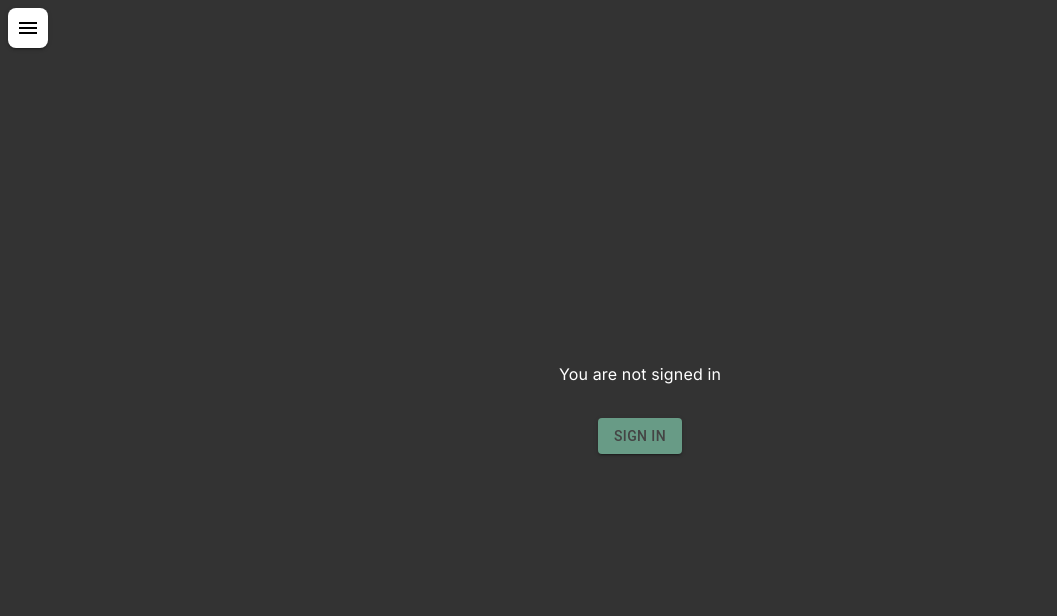
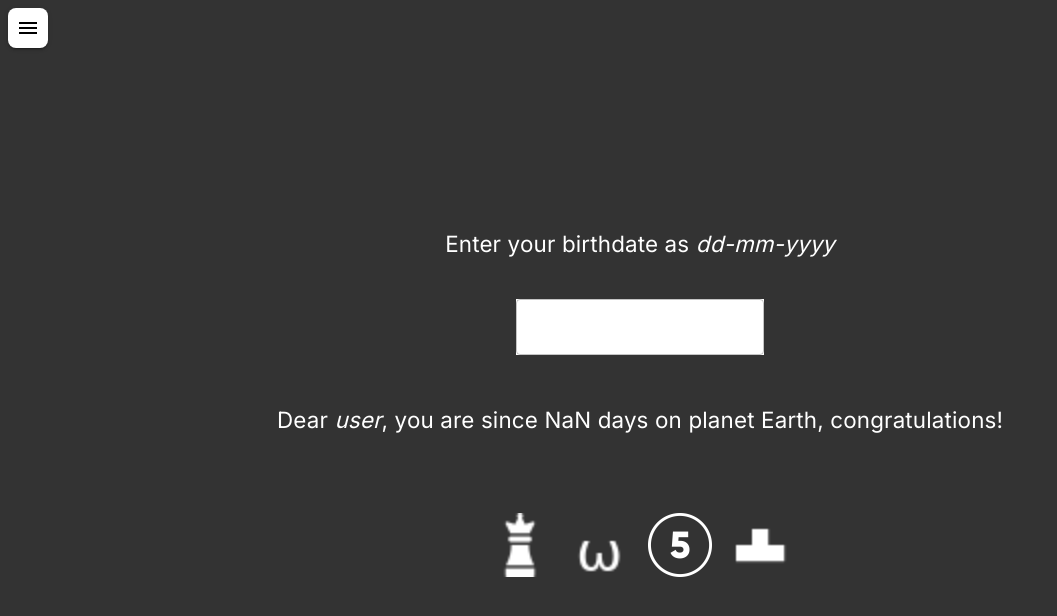
Before and after one commit to JorgeMartinezPizarro/bookmarks, a Next.js app: page /bookmarks/ in a window 1280 px wide. Shown: the top 616 px of the page, without its empty margins (0-1057 px from the left). Built offline with nearby package versions, Linux system fonts and the light colour scheme; no server answers.

Commit message:
Update page.tsx

```diff
--- a/app/page.tsx
+++ b/app/page.tsx
@@ -49,7 +49,7 @@ const AgePage = () => {
     );
   }
 
-  if (process.env.NEXT_PUBLIC_ENABLE_LOGIN != "false" && status === "unauthenticated") {
+  if (process.env.NEXT_PUBLIC_ENABLE_LOGIN === "false" && status === "unauthenticated") {
     return (
       <>
         <MainMenu />
@@ -64,9 +64,10 @@ const AgePage = () => {
           }}
         >
           <p>You are not signed in</p>
-          <Button variant="contained" onClick={() => signIn()}>
-            Sign in
-          </Button>
+          <Button onClick={() => {
+				  signIn("nextcloud", {callbackUrl: window.location.href, redirect: true})
+			  }}><Image alt="" width="24" height="24" src="/bookmarks/user.png" />Login
+        	</Button >
         </Box>
       </>
     );
```
